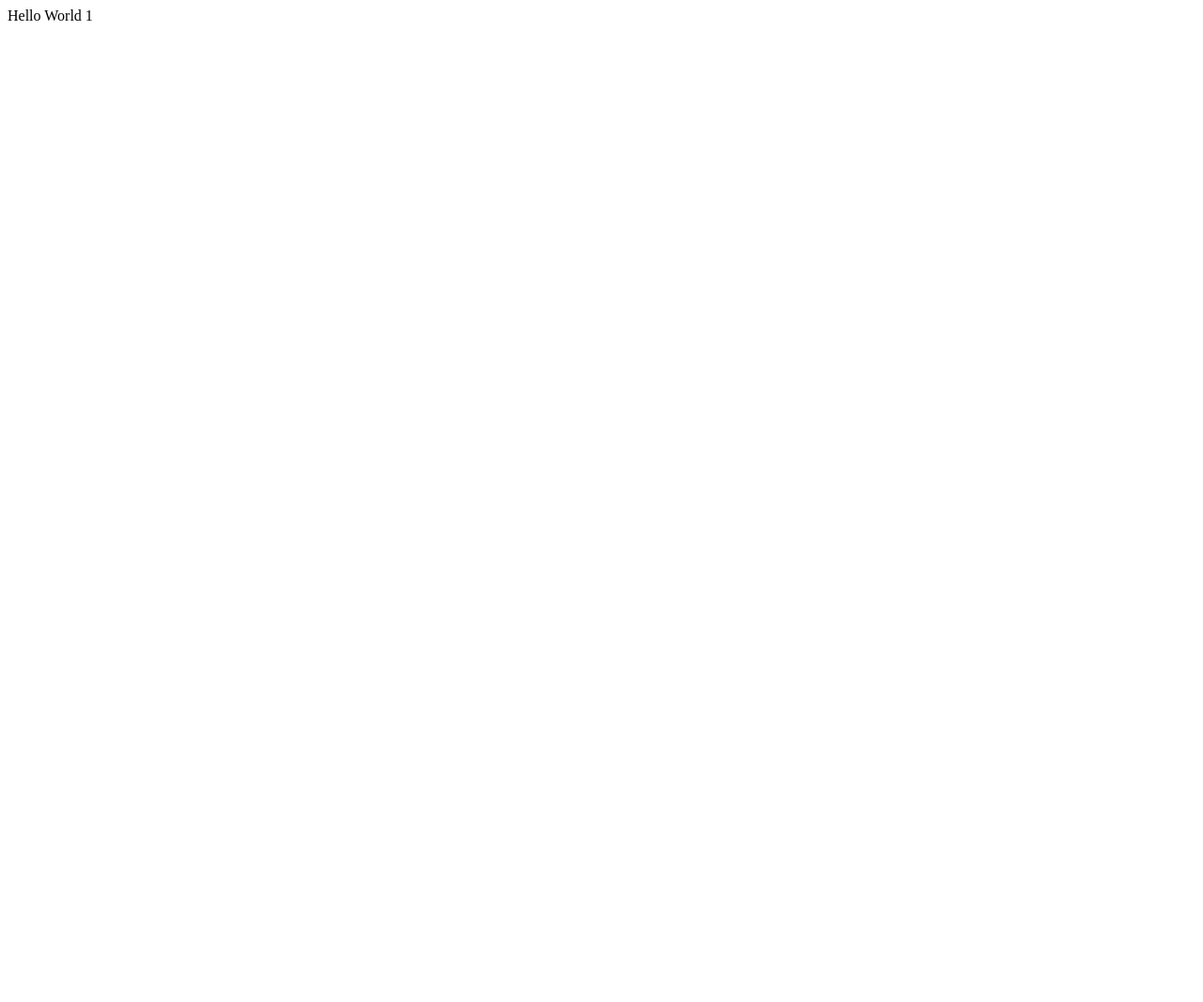
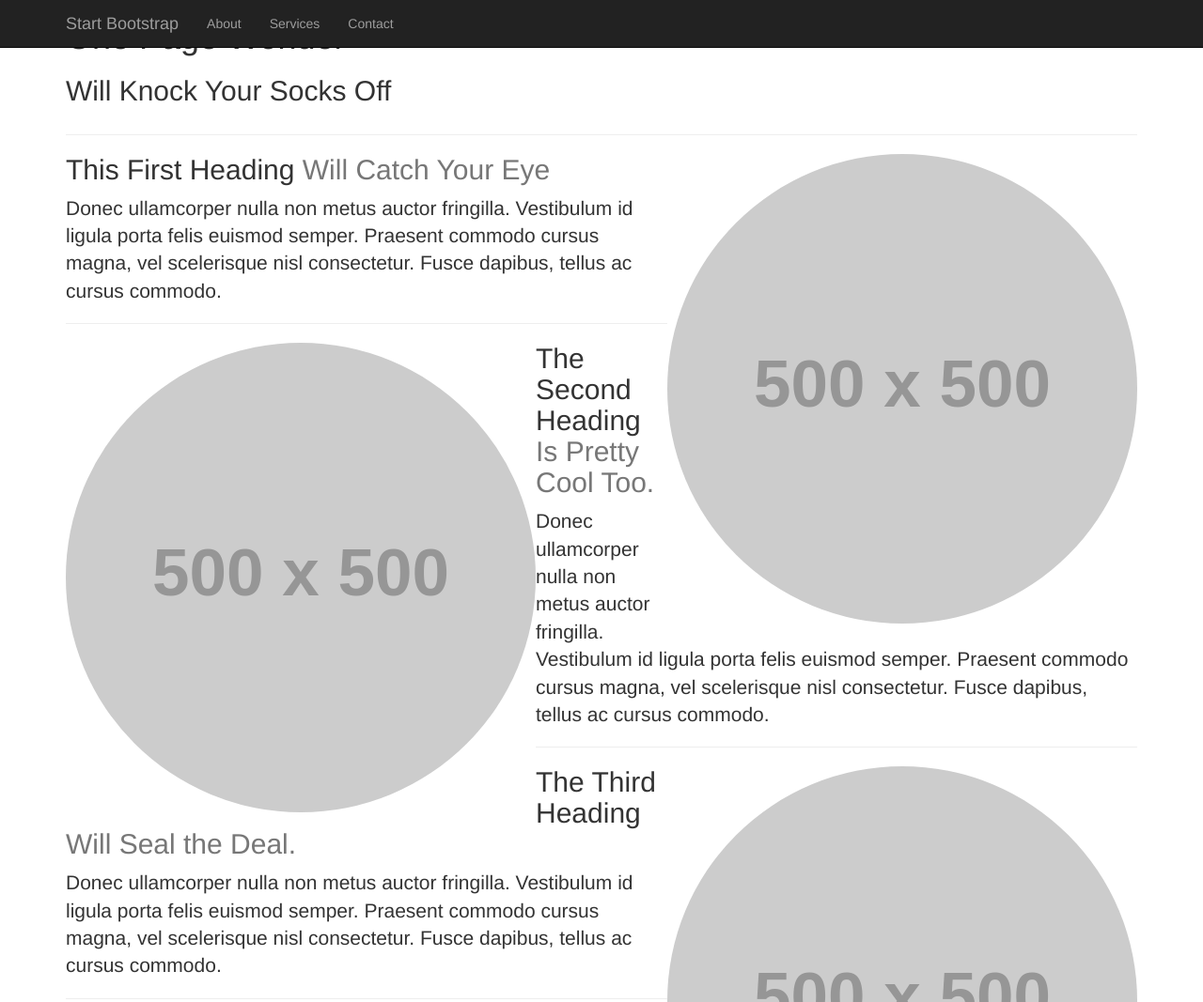
Before and after one commit to madelinebyrne/madelinebyrne, a plain HTML site: page index.html in a window 1280 px wide. Shown: the top 1067 px of the page at 94% size. Before the commit the page ends 800 px from the top, so only its background shows below. Drawn offline with nearby package versions, Linux system fonts and the light colour scheme; placeholder pictures from the web are drawn by us.

Commit message:
creating user page

```diff
--- a/index.html
+++ b/index.html
@@ -1 +1,133 @@
-Hello World 1
+
+<!-- credits to http://blackrockdigital.github.io/startbootstrap-one-page-wonder/-->
+<!DOCTYPE html>
+<html lang="en">
+
+<head>
+
+    <meta charset="utf-8">
+    <meta http-equiv="X-UA-Compatible" content="IE=edge">
+    <meta name="viewport" content="width=device-width, initial-scale=1">
+    <meta name="description" content="">
+    <meta name="author" content="">
+
+    <title>One Page Wonder - Start Bootstrap Template</title>
+
+    <!-- Bootstrap Core CSS -->
+    <link href="css/bootstrap.min.css" rel="stylesheet">
+
+    <!-- Custom CSS -->
+    <link href="css/one-page-wonder.css" rel="stylesheet">
+
+    <!-- HTML5 Shim and Respond.js IE8 support of HTML5 elements and media queries -->
+    <!-- WARNING: Respond.js doesn't work if you view the page via file:// -->
+    <!--[if lt IE 9]>
+        <script src="https://oss.maxcdn.com/libs/html5shiv/3.7.0/html5shiv.js"></script>
+        <script src="https://oss.maxcdn.com/libs/respond.js/1.4.2/respond.min.js"></script>
+    <![endif]-->
+
+</head>
+
+<body>
+
+    <!-- Navigation -->
+    <nav class="navbar navbar-inverse navbar-fixed-top" role="navigation">
+        <div class="container">
+            <!-- Brand and toggle get grouped for better mobile display -->
+            <div class="navbar-header">
+                <button type="button" class="navbar-toggle" data-toggle="collapse" data-target="#bs-example-navbar-collapse-1">
+                    <span class="sr-only">Toggle navigation</span>
+                    <span class="icon-bar"></span>
+                    <span class="icon-bar"></span>
+                    <span class="icon-bar"></span>
+                </button>
+                <a class="navbar-brand" href="#">Start Bootstrap</a>
+            </div>
+            <!-- Collect the nav links, forms, and other content for toggling -->
+            <div class="collapse navbar-collapse" id="bs-example-navbar-collapse-1">
+                <ul class="nav navbar-nav">
+                    <li>
+                        <a href="#about">About</a>
+                    </li>
+                    <li>
+                        <a href="#services">Services</a>
+                    </li>
+                    <li>
+                        <a href="#contact">Contact</a>
+                    </li>
+                </ul>
+            </div>
+            <!-- /.navbar-collapse -->
+        </div>
+        <!-- /.container -->
+    </nav>
+
+    <!-- Full Width Image Header -->
+    <header class="header-image">
+        <div class="headline">
+            <div class="container">
+                <h1>One Page Wonder</h1>
+                <h2>Will Knock Your Socks Off</h2>
+            </div>
+        </div>
+    </header>
+
+    <!-- Page Content -->
+    <div class="container">
+
+        <hr class="featurette-divider">
+
+        <!-- First Featurette -->
+        <div class="featurette" id="about">
+            <img class="featurette-image img-circle img-responsive pull-right" src="http://placehold.it/500x500">
+            <h2 class="featurette-heading">This First Heading
+                <span class="text-muted">Will Catch Your Eye</span>
+            </h2>
+            <p class="lead">Donec ullamcorper nulla non metus auctor fringilla. Vestibulum id ligula porta felis euismod semper. Praesent commodo cursus magna, vel scelerisque nisl consectetur. Fusce dapibus, tellus ac cursus commodo.</p>
+        </div>
+
+        <hr class="featurette-divider">
+
+        <!-- Second Featurette -->
+        <div class="featurette" id="services">
+            <img class="featurette-image img-circle img-responsive pull-left" src="http://placehold.it/500x500">
+            <h2 class="featurette-heading">The Second Heading
+                <span class="text-muted">Is Pretty Cool Too.</span>
+            </h2>
+            <p class="lead">Donec ullamcorper nulla non metus auctor fringilla. Vestibulum id ligula porta felis euismod semper. Praesent commodo cursus magna, vel scelerisque nisl consectetur. Fusce dapibus, tellus ac cursus commodo.</p>
+        </div>
+
+        <hr class="featurette-divider">
+
+        <!-- Third Featurette -->
+        <div class="featurette" id="contact">
+            <img class="featurette-image img-circle img-responsive pull-right" src="http://placehold.it/500x500">
+            <h2 class="featurette-heading">The Third Heading
+                <span class="text-muted">Will Seal the Deal.</span>
+            </h2>
+            <p class="lead">Donec ullamcorper nulla non metus auctor fringilla. Vestibulum id ligula porta felis euismod semper. Praesent commodo cursus magna, vel scelerisque nisl consectetur. Fusce dapibus, tellus ac cursus commodo.</p>
+        </div>
+
+        <hr class="featurette-divider">
+
+        <!-- Footer -->
+        <footer>
+            <div class="row">
+                <div class="col-lg-12">
+                    <p>Copyright &copy; Your Website 2014</p>
+                </div>
+            </div>
+        </footer>
+
+    </div>
+    <!-- /.container -->
+
+    <!-- jQuery -->
+    <script src="js/jquery.js"></script>
+
+    <!-- Bootstrap Core JavaScript -->
+    <script src="js/bootstrap.min.js"></script>
+
+</body>
+
+</html>
```
